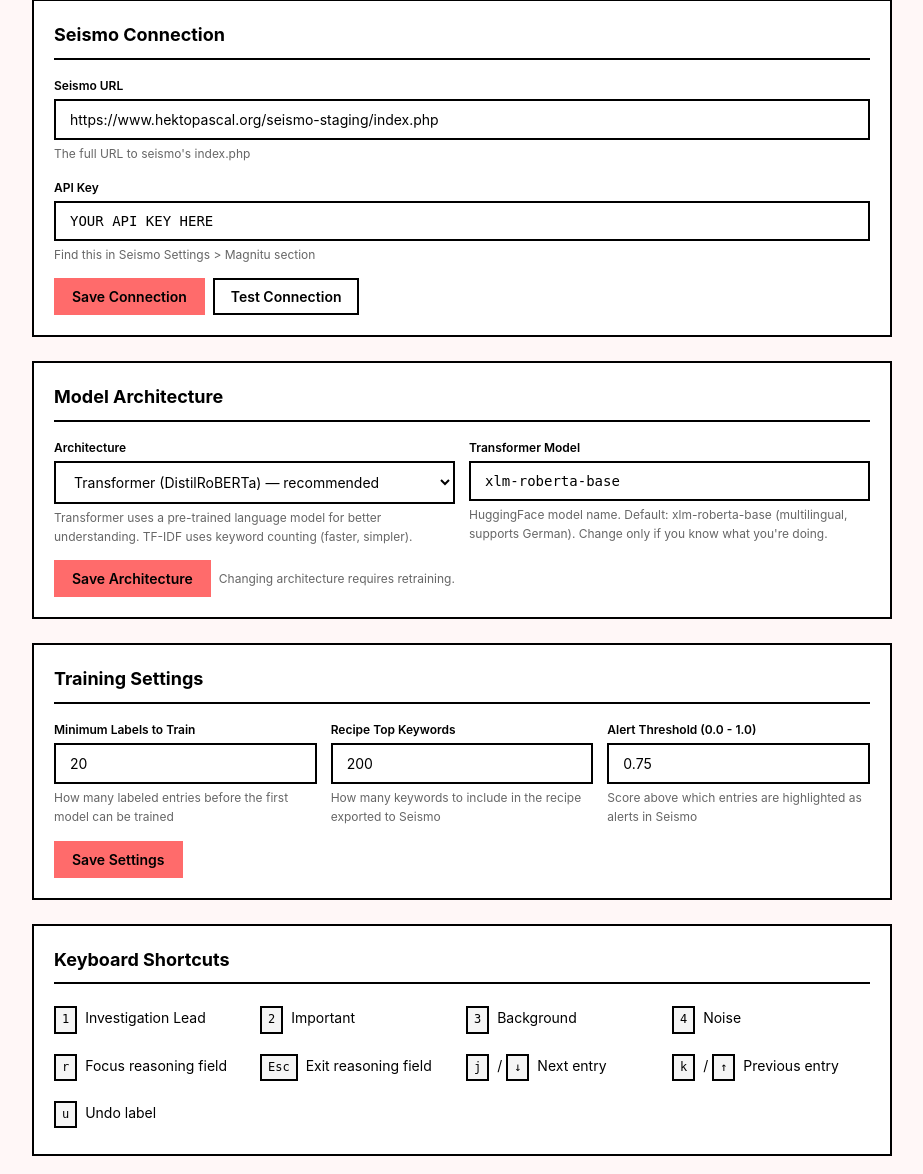
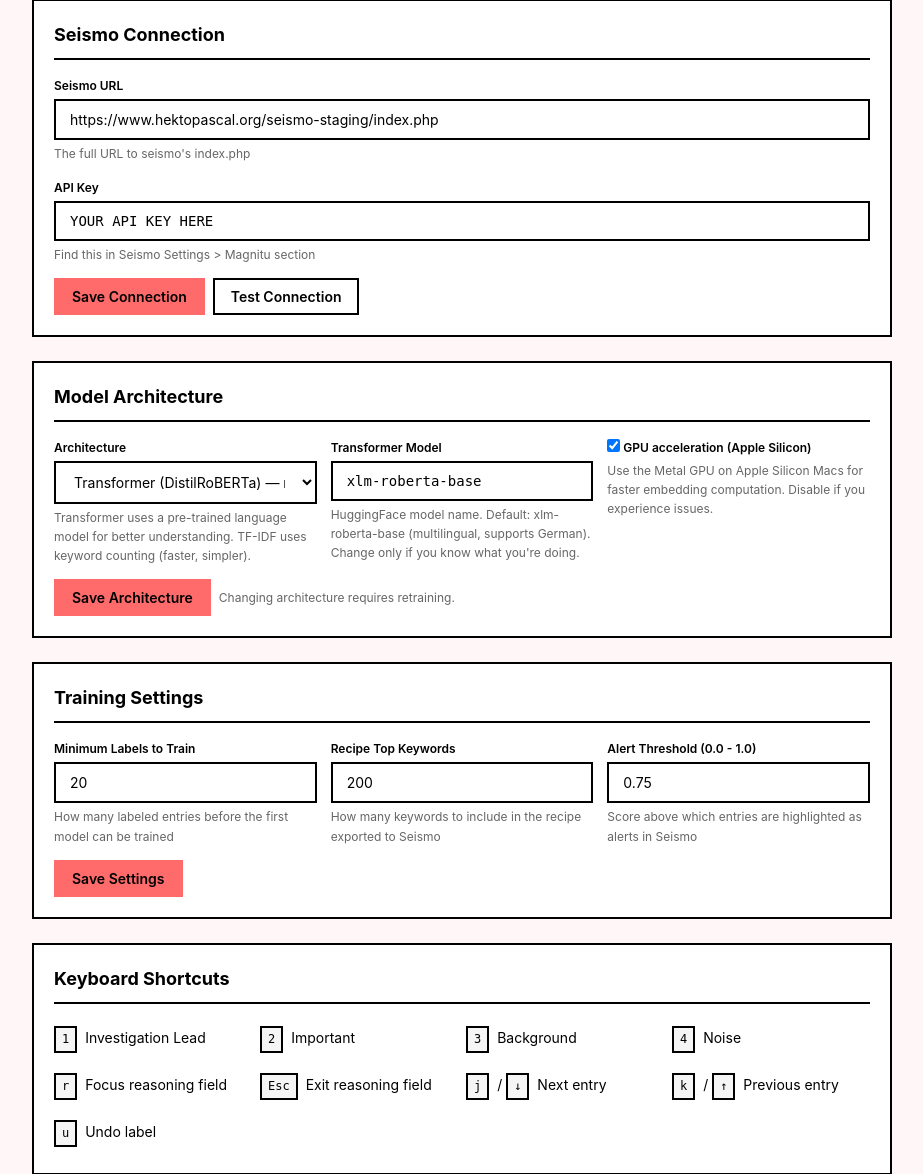
Before and after one commit to hektopascal2026/magnitu, a FastAPI app: page /settings in a window 1280 px wide. Shown: the part 101-1275 px from the top of the page, without its empty margins (178-1101 px from the left). Run offline with FastAPI, Linux system fonts and the light colour scheme; data that the repository does not hold is empty.

Commit message:
Add Apple Silicon GPU (MPS) acceleration for transformer embeddings
Embedding computation is the main bottleneck — this uses PyTorch's
Metal backend on Apple Silicon Macs for ~2-5x speedup. Enabled by
default, configurable from Settings, falls back to CPU gracefully.

Co-authored-by: Cursor <cursoragent@cursor.com>

```diff
--- a/config.py
+++ b/config.py
@@ -27,6 +27,7 @@ DEFAULTS = {
     "model_architecture": "transformer",     # "tfidf" or "transformer"
     "transformer_model_name": "xlm-roberta-base",
     "embedding_dim": 768,
+    "use_gpu": True,  # Use Apple Silicon GPU (MPS) for embeddings when available
 }
 
 
--- a/main.py
+++ b/main.py
@@ -635,6 +635,13 @@ async def stats():
     """Get current system stats."""
     config = get_config()
     model = db.get_active_model()
+    gpu_available = False
+    try:
+        import torch
+        gpu_available = hasattr(torch.backends, "mps") and torch.backends.mps.is_available()
+    except ImportError:
+        pass
+
     return {
         "magnitu_version": VERSION,
         "architecture": config.get("model_architecture", "transformer"),
@@ -644,6 +651,8 @@ async def stats():
         "label_distribution": db.get_label_distribution(),
         "active_model": model,
         "models_count": len(db.get_all_models()),
+        "gpu_available": gpu_available,
+        "gpu_enabled": config.get("use_gpu", True),
     }
 
 
@@ -655,10 +664,11 @@ async def update_settings(request: Request):
     data = await request.json()
     config = get_config()
     old_transformer_name = config.get("transformer_model_name", "")
+    old_use_gpu = config.get("use_gpu", True)
 
     for key in ["seismo_url", "api_key", "min_labels_to_train",
                 "recipe_top_keywords", "auto_train_after_n_labels", "alert_threshold",
-                "model_architecture", "transformer_model_name"]:
+                "model_architecture", "transformer_model_name", "use_gpu"]:
         if key in data:
             config[key] = data[key]
     save_config(config)
@@ -669,6 +679,10 @@ async def update_settings(request: Request):
     if new_transformer_name != old_transformer_name and old_transformer_name:
         db.invalidate_all_embeddings()
         pipeline.invalidate_embedder_cache()
+
+    # Reload embedder on the new device when GPU setting changes
+    if config.get("use_gpu", True) != old_use_gpu:
+        pipeline.release_embedder()
 
     return {"success": True, "config": config}
 
--- a/pipeline.py
+++ b/pipeline.py
@@ -54,6 +54,18 @@ CLASS_WEIGHT_MAP = {
 _embedder = None   # lazy-loaded singleton
 
 
+def _select_device():
+    """Pick the best available torch device based on config."""
+    import torch
+
+    config = get_config()
+    use_gpu = config.get("use_gpu", True)
+
+    if use_gpu and hasattr(torch.backends, "mps") and torch.backends.mps.is_available():
+        return torch.device("mps")
+    return torch.device("cpu")
+
+
 def _get_embedder():
     """Lazy-load the transformer model + tokenizer. Cached after first call."""
     global _embedder
@@ -69,18 +81,17 @@ def _get_embedder():
     logger.info("Loading transformer model: %s", model_name)
     tokenizer = AutoTokenizer.from_pretrained(model_name)
 
-    # Load in float16 to halve memory usage (~165MB instead of ~330MB)
+    device = _select_device()
+
     model = AutoModel.from_pretrained(
         model_name,
         torch_dtype=torch.float16,
         low_cpu_mem_usage=True,
     )
     model.eval()
+    model.to(device)
 
-    # Stay on CPU — MPS copies the model to GPU RAM *and* keeps it in
-    # system RAM, doubling the footprint on memory-constrained Macs.
-    device = torch.device("cpu")
-    logger.info("Transformer loaded on CPU (float16, ~165MB)")
+    logger.info("Transformer loaded on %s (float16)", device.type)
 
     _embedder = {"tokenizer": tokenizer, "model": model, "device": device}
     return _embedder
@@ -91,9 +102,13 @@ def release_embedder():
     global _embedder
     if _embedder is not None:
         import gc
+        was_mps = _embedder["device"].type == "mps"
         del _embedder
         _embedder = None
         gc.collect()
+        if was_mps:
+            import torch
+            torch.mps.empty_cache()
         logger.info("Transformer model released from memory.")
 
 
--- a/templates/settings.html
+++ b/templates/settings.html
@@ -52,6 +52,13 @@
                     <input type="text" id="transformerModel" value="{{ config.transformer_model_name or 'xlm-roberta-base' }}"
                            style="font-family: monospace;">
                     <div class="form-help">HuggingFace model name. Default: xlm-roberta-base (multilingual, supports German). Change only if you know what you're doing.</div>
+                </div>
+                <div class="form-group">
+                    <label>
+                        <input type="checkbox" id="useGpu" {% if config.get('use_gpu', true) %}checked{% endif %}>
+                        GPU acceleration (Apple Silicon)
+                    </label>
+                    <div class="form-help">Use the Metal GPU on Apple Silicon Macs for faster embedding computation. Disable if you experience issues.</div>
                 </div>
             </div>
             <div class="form-actions">
@@ -179,6 +186,7 @@
         var data = {
             model_architecture: document.getElementById('modelArch').value,
             transformer_model_name: document.getElementById('transformerModel').value.trim(),
+            use_gpu: document.getElementById('useGpu').checked,
         };
         fetch('/api/settings', {
             method: 'POST',
```
